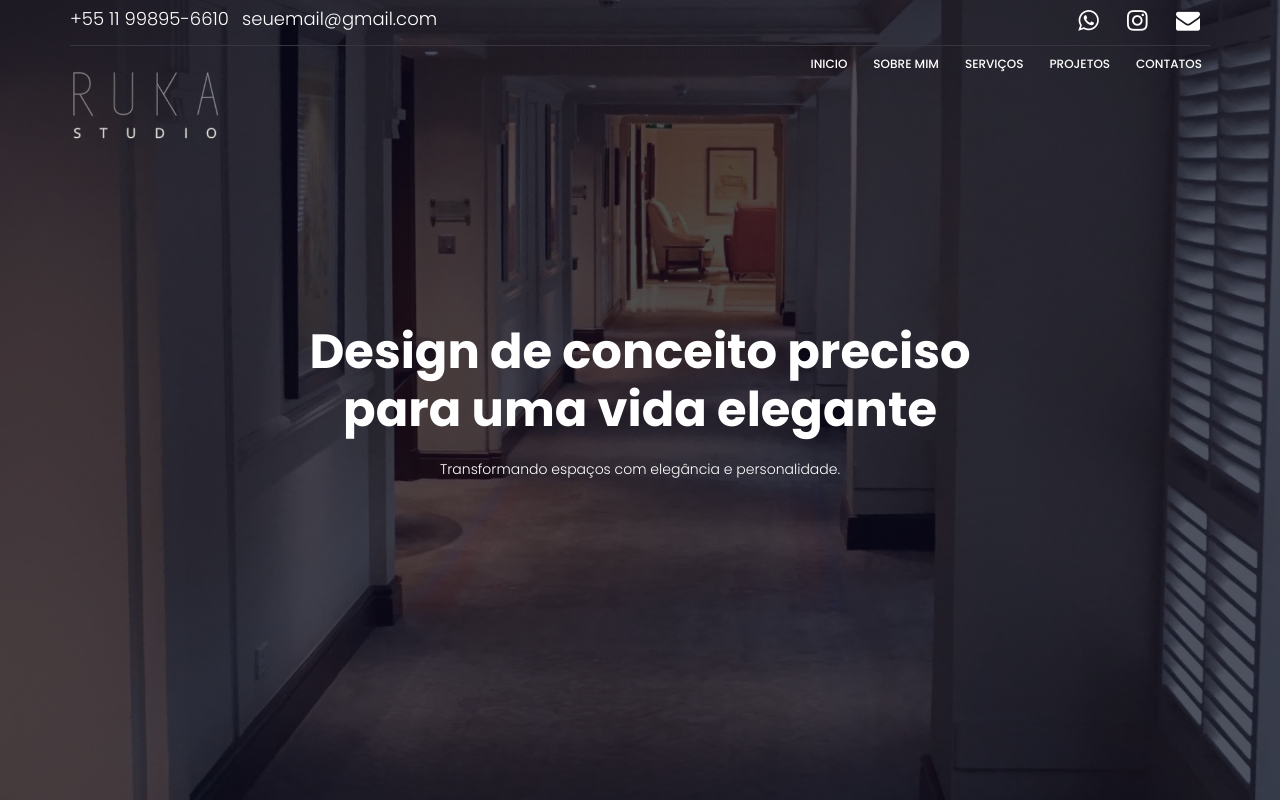
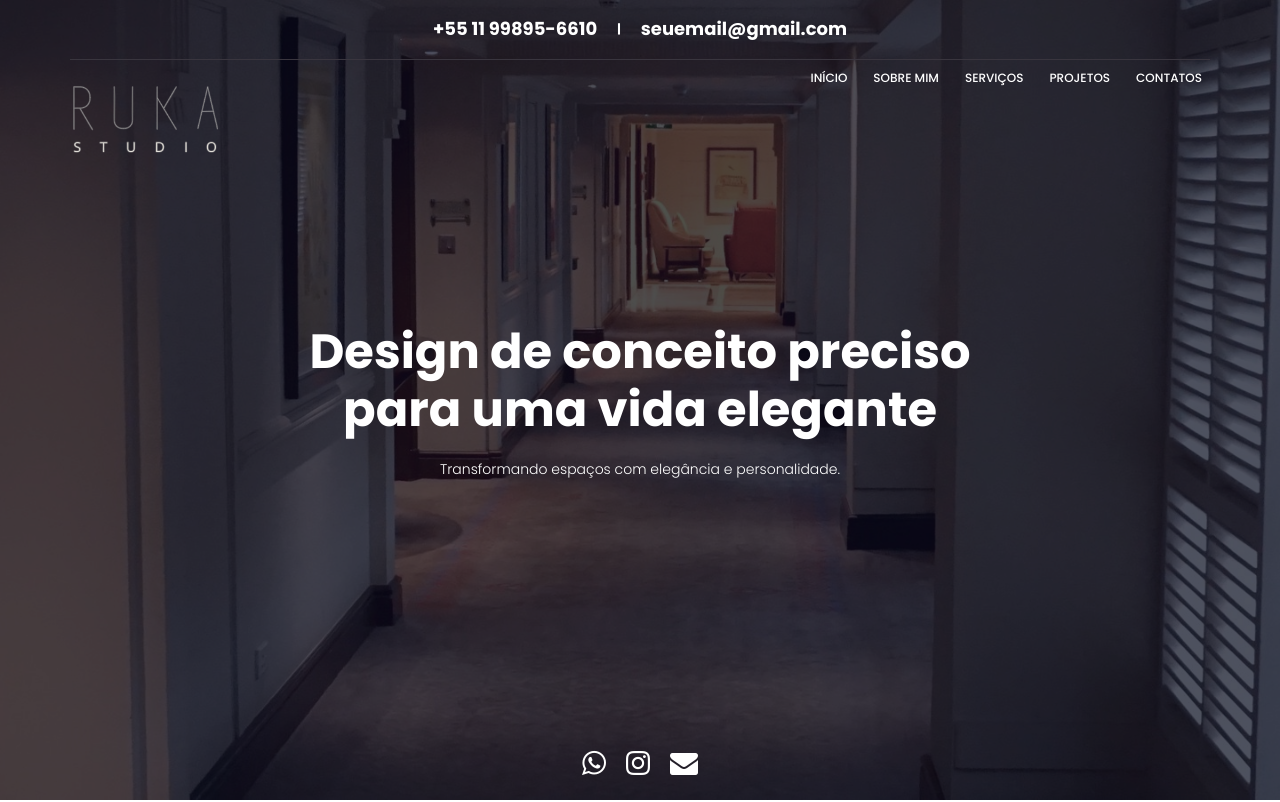
Before and after one commit to LuidyTeles/Site-Decoracao, a plain HTML site: page index.html in a window 1280 px wide. Shown: the top 802 px of the page. Drawn offline with nearby package versions, Linux system fonts and the light colour scheme; some packages are replaced by stand-ins of ours.

Commit message:
FIX - Arrumando pagina inicial

```diff
--- a/css/main2.css
+++ b/css/main2.css
@@ -8,3 +8,54 @@
 #nav-menu-container {
     margin-top: -80px;
 }
+
+.social-icons {
+    position: absolute;
+    bottom: 20px; /* Ajuste conforme necessário */
+    left: 50%;
+    transform: translateX(-50%);
+    display: flex;
+    justify-content: center;
+    width: 100%;
+}
+
+.social-icons ul {
+    list-style: none;
+    display: flex;
+    gap: 20px;
+    padding: 0;
+    margin: 0;
+}
+
+.social-icons ul li {
+    display: inline-block;
+}
+
+.social-icons ul li a {
+    color: white; /* Ajuste a cor conforme o design */
+    text-decoration: none;
+    transition: transform 0.3s;
+}
+
+.social-icons ul li a:hover {
+    transform: scale(1.2);
+}
+
+.contact-info {
+    display: flex;
+    justify-content: center; /* Centraliza no meio */
+    align-items: center;
+    gap: 20px; /* Define um bom espaçamento entre os itens */
+    padding: 10px 0; /* Adiciona um espaço superior e inferior */
+}
+
+.contact-link {
+    text-decoration: none;
+    color: white; /* Ajuste conforme o design */
+    font-weight: bold;
+}
+
+.separator {
+    color: white;
+    font-weight: bold;
+}
--- a/index.html
+++ b/index.html
@@ -33,59 +33,60 @@
 </head>
 
 <body>
-	<header id="header" id="home">
+	<header id="header">
 		<div class="header-top">
 			<div class="container">
-				<div class="row">
-					<div class="col-lg-6 col-sm-6 col-4 header-top-left no-padding">
-						<a href="tel:+55 11 99895-6610" class="contact-link">+55 11 99895-6610</a>
-						<a href="e-mail:seuemail@gmail.com" class="contact-link">seuemail@gmail.com</a>
-					</div>
-					<div class="col-lg-6 col-sm-6 col-8 header-top-right no-padding">
-						<ul>
-							<li><a href="#"><i class="fa fa-whatsapp fa-2x"></i></a></li>
-							<li><a href="#"><i class="fa fa-instagram fa-2x"></i></a></li>
-							<li><a href="#"><i class="fa fa-envelope fa-2x"></i></a></li>
-						</ul>
+				<div class="row justify-content-center">
+					<div class="col-lg-6 col-sm-6 col-12 header-top-center no-padding">
+						<div class="contact-info">
+							<a href="tel:+55 11 99895-6610" class="contact-link">+55 11 99895-6610</a>
+							<span class="separator">|</span>
+							<a href="mailto:seuemail@gmail.com" class="contact-link">seuemail@gmail.com</a>
+						</div>
 					</div>
 				</div>
 			</div>
 		</div>
+
 		<div class="container main-menu">
 			<div class="row align-items-center justify-content-between d-flex">
 				<div id="logo">
-					<a href="index.html"></a>
-					<img src="img/logo.png" alt="" title="Logo" width="150" height="auto" />
+					<a href="index.html">
+						<img src="img/logo.png" alt="Logo" title="Logo" width="150" />
 					</a>
 				</div>
 				<nav id="nav-menu-container">
 					<ul class="nav-menu">
-						<li class="menu-active"><a href="index.html">Inicio</a></li>
+						<li class="menu-active"><a href="index.html">Início</a></li>
 						<li><a href="about.html">Sobre mim</a></li>
 						<li><a href="services.html">Serviços</a></li>
 						<li><a href="projects.html">Projetos</a></li>
 						<li><a href="contact.html">Contatos</a></li>
 					</ul>
-				</nav><!-- #nav-menu-container -->
+				</nav>
 			</div>
 		</div>
-	</header><!-- #header -->
+	</header>
 
 	<!-- start banner Area -->
 	<section class="banner-area relative" id="home">
 		<div class="overlay overlay-bg"></div>
 		<div class="container">
 			<div class="row fullscreen d-flex justify-content-center align-items-center">
-				<div class="banner-content col-lg-9 col-md-12 justify-content-center ">
-					<h1>
-						Design de conceito preciso <br>
-						para uma vida elegante
-					</h1>
-					<p class="text-white mx-auto">
-						Transformando espaços com elegância e personalidade.
-					</p>
+				<div class="banner-content col-lg-9 col-md-12 justify-content-center">
+					<h1>Design de conceito preciso <br> para uma vida elegante</h1>
+					<p class="text-white mx-auto">Transformando espaços com elegância e personalidade.</p>
 				</div>
 			</div>
+		</div>
+
+		<!-- Ícones no canto inferior central -->
+		<div class="social-icons">
+			<ul>
+				<li><a href="#"><i class="fa fa-whatsapp fa-2x"></i></a></li>
+				<li><a href="#"><i class="fa fa-instagram fa-2x"></i></a></li>
+				<li><a href="#"><i class="fa fa-envelope fa-2x"></i></a></li>
+			</ul>
 		</div>
 	</section>
 	<!-- End banner Area -->
@@ -319,14 +320,6 @@
 	<footer class="footer-area section-gap">
 		<div class="container">
 			<div class="row">
-				<div class="col-lg-5 col-md-6 col-sm-6">
-					<div class="single-footer-widget">
-						<h6>Sobre mim</h6>
-						<p>
-							Texto.
-						</p>
-					</div>
-				</div>
 				<div class="col-lg-5  col-md-6 col-sm-6">
 					<div class="single-footer-widget">
 						<h6>Suporte</h6>
```
Also changed, not shown: about.html (+101 -66 lines).
